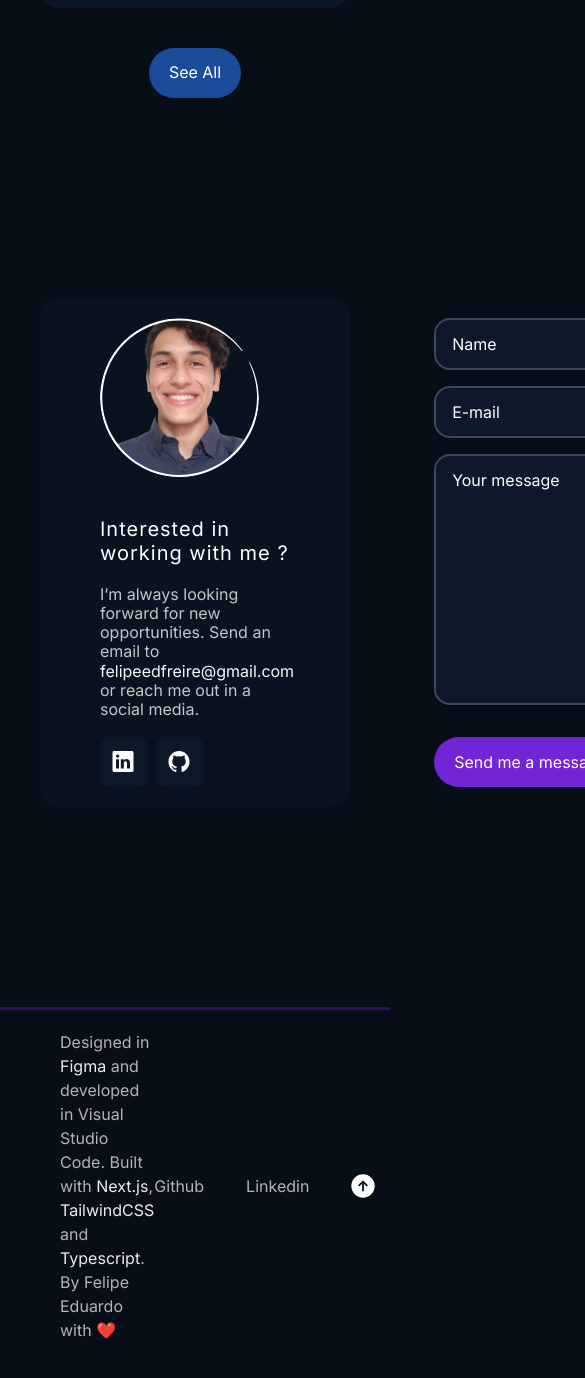
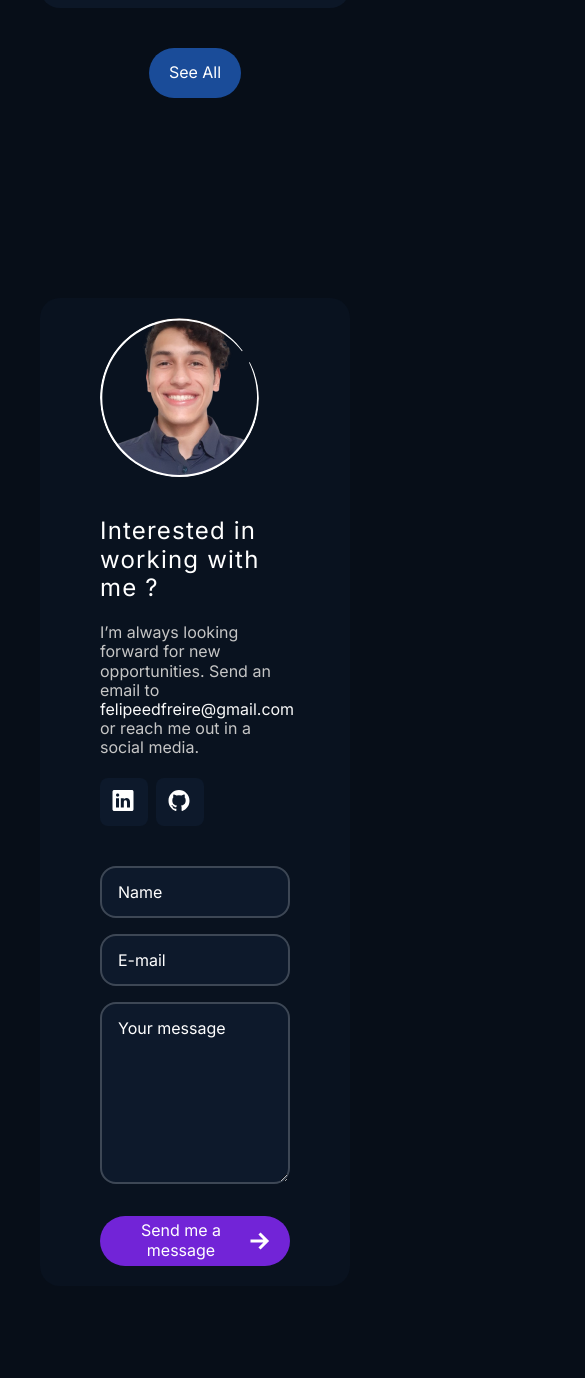
Before and after one commit to Felpezs/Portfolio, a Next.js app: page / in a window 390 px wide. Shown: the part 4136-5514 px from the top of the page, 585 px wide, since content can reach past the window. Built offline with nearby package versions, Linux system fonts and the light colour scheme.

Commit message:
feat: responsive contact

```diff
--- a/app/page.tsx
+++ b/app/page.tsx
@@ -11,7 +11,7 @@ export default function Home() {
   return (
     <main>
       <Navbar />
-      <div className="grid auto-cols-max grid-cols-4 gap-x-1 px-2 md:grid-cols-8 md:px-[16.89%] lg:grid-cols-12 [&>*:not(:first-child):not(last-child)]:mb-5">
+      <div className="grid auto-cols-max grid-cols-4 gap-x-1 px-2 md:grid-cols-8 md:px-3 lg:grid-cols-12 [&>*:not(:first-child):not(last-child)]:mb-5">
         <section
           id="home"
           className="col-span-full mt-[80px] flex h-screen flex-col justify-center gap-y-1"
--- a/components/Contact/Contact.tsx
+++ b/components/Contact/Contact.tsx
@@ -1,53 +1,25 @@
-"use client";
-import { FormEvent, useState } from "react";
-import Button from "../Button";
-import Arrow from "../icons/Arrow";
 import Avatar from "./Avatar";
 import Linkedin from "../icons/Linkedin";
 import Github from "../icons/Github";
+import Form from "./Form";
 
 const Contact = () => {
-  const [isLoading, setIsLoading] = useState(false);
-
-  const handleSubmit = async (e: FormEvent<HTMLFormElement>) => {
-    setIsLoading(true);
-    e.preventDefault();
-
-    const formData = new FormData(e.currentTarget);
-
-    try {
-      const response = await fetch("/api/contact", {
-        method: "POST",
-        body: formData,
-      });
-
-      if (!response.ok) {
-        throw new Error(`response status: ${response.status}`);
-      }
-      alert("Message successfully sent");
-    } catch (err) {
-      alert("Error, please try resubmitting the form");
-    } finally {
-      setIsLoading(false);
-    }
-  };
-
   return (
-    <div className="bg-surface-700 min-h-[410px] rounded-[20px] flex justify-between px-3 py-1">
-      <div className="w-[592px] flex flex-col gap-2">
+    <div className="flex min-h-[410px] flex-col gap-2 rounded-[20px] bg-surface-700 px-3 py-1 md:flex-row md:justify-between md:gap-4">
+      <div className="flex flex-grow flex-col gap-2 md:basis-[500px]">
         <Avatar />
         <div>
-          <p className="text-white text-lg mb-1 tracking-wider">
+          <p className="mb-1 text-xl tracking-wider text-white md:text-2xl">
             Interested in working with me ?
           </p>
-          <p className="text-neutral-500 text-base mb-1">
+          <p className="mb-1 text-base text-neutral-500">
             I’m always looking forward for new opportunities. Send an email to{" "}
             <span className="text-neutral-50">felipeedfreire@gmail.com</span> or
             reach me out in a social media.
           </p>
           <div className="flex gap-[8px]">
             <a
-              className="w-[48px] h-[48px] p-[12px] bg-surface-500 rounded-[8px] cursor-pointer"
+              className="h-[48px] w-[48px] cursor-pointer rounded-[8px] bg-surface-500 p-[12px]"
               href="https://www.linkedin.com/in/felipeed/"
               target="_blank"
               referrerPolicy="no-referrer"
@@ -60,46 +32,14 @@ const Contact = () => {
               target="_blank"
               referrerPolicy="no-referrer"
               aria-label="Check my projects on Github!"
-              className="w-[48px] h-[48px] p-[12px] bg-surface-500 rounded-[8px] cursor-pointer"
+              className="h-[48px] w-[48px] cursor-pointer rounded-[8px] bg-surface-500 p-[12px]"
             >
               <Github />
             </a>
           </div>
         </div>
       </div>
-      <form
-        onSubmit={(e) => handleSubmit(e)}
-        className="flex flex-col flex-grow ml-[140px] gap-[16px]"
-      >
-        <input
-          className="bg-surface-500 text-white rounded-[16px] transition-all  px-[16px] py-[12px] border-2  border-surface-400 placeholder:text-white focus:border-secondary-600 outline-none"
-          type="text"
-          required
-          placeholder="Name"
-          name="name"
-        />
-        <input
-          className="bg-surface-500 text-white rounded-[16px] transition-all  px-[16px] py-[12px] border-2  border-surface-400 placeholder:text-white focus:border-secondary-600 outline-none"
-          type="email"
-          required
-          placeholder="E-mail"
-          name="email"
-        />
-        <textarea
-          className="bg-surface-500 text-white rounded-[16px] transition-all  px-[16px] py-[12px] border-2  border-surface-400 placeholder:text-white focus:border-secondary-600 outline-none flex-grow"
-          required
-          placeholder="Your message"
-          name="body"
-        />
-        <Button
-          variant="secondary"
-          className="mt-[16px]"
-          icon={<Arrow rotate color="white" />}
-          isLoading={isLoading}
-        >
-          Send me a message
-        </Button>
-      </form>
+      <Form />
     </div>
   );
 };
--- /dev/null
+++ b/components/Contact/Form.tsx
@@ -0,0 +1,70 @@
+"use client";
+
+import { FormEvent, useState } from "react";
+import Button from "../Button";
+import Arrow from "../icons/Arrow";
+
+const Form = () => {
+  const [isLoading, setIsLoading] = useState(false);
+
+  const handleSubmit = async (e: FormEvent<HTMLFormElement>) => {
+    setIsLoading(true);
+    e.preventDefault();
+
+    const formData = new FormData(e.currentTarget);
+
+    try {
+      const response = await fetch("/api/contact", {
+        method: "POST",
+        body: formData,
+      });
+
+      if (!response.ok) {
+        throw new Error(`response status: ${response.status}`);
+      }
+      alert("Message successfully sent");
+    } catch (err) {
+      alert("Error, please try resubmitting the form");
+    } finally {
+      setIsLoading(false);
+    }
+  };
+
+  return (
+    <form
+      onSubmit={(e) => handleSubmit(e)}
+      className="flex max-w-[600px] flex-grow basis-[400px] flex-col gap-[16px] md:basis-[600px]"
+    >
+      <input
+        className="rounded-[16px] border-2 border-surface-400 bg-surface-500  px-[16px] py-[12px] text-white  outline-none transition-all placeholder:text-white focus:border-secondary-600"
+        type="text"
+        required
+        placeholder="Name"
+        name="name"
+      />
+      <input
+        className="rounded-[16px] border-2 border-surface-400 bg-surface-500  px-[16px] py-[12px] text-white  outline-none transition-all placeholder:text-white focus:border-secondary-600"
+        type="email"
+        required
+        placeholder="E-mail"
+        name="email"
+      />
+      <textarea
+        className="flex-grow rounded-[16px] border-2 border-surface-400  bg-surface-500 px-[16px] py-[12px]  text-white outline-none transition-all placeholder:text-white focus:border-secondary-600"
+        required
+        placeholder="Your message"
+        name="body"
+      />
+      <Button
+        variant="secondary"
+        className="mt-[16px]"
+        icon={<Arrow rotate color="white" />}
+        isLoading={isLoading}
+      >
+        Send me a message
+      </Button>
+    </form>
+  );
+};
+
+export default Form;
```
